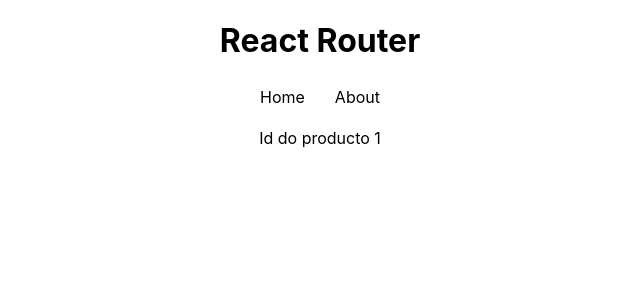
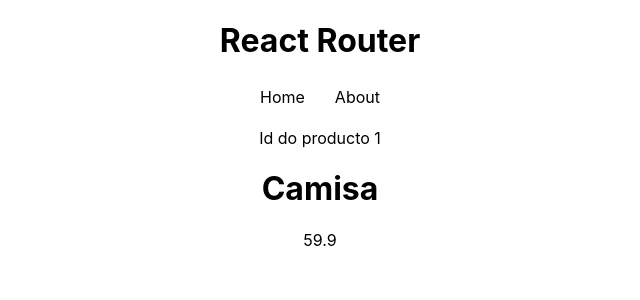
Before and after one commit to gabrielestefono/Cursos-React, a React (Create React App) app in the folder mateus_battisti/08_react_router/: page /product/1 in a window 1280 px wide. Shown: the top 300 px of the page, without its empty margins (320-960 px from the left). Built offline with nearby package versions, Linux system fonts and the light colour scheme; data requests are answered from the project's data file.

Commit message:
Carregamento dinâmico de dados

```diff
--- a/mateus_battisti/08_react_router/src/hooks/useFetch.tsx
+++ b/mateus_battisti/08_react_router/src/hooks/useFetch.tsx
@@ -6,7 +6,7 @@
 export const useFetch = (url: string) => {
 	const [loading, setLoading] = useState<boolean>(false);
 
-	const [data, setData] = useState<Product[] | null>(null);
+	const [data, setData] = useState<Product[] | Product | null>(null);
 
 	// Refatorando POST
 
--- a/mateus_battisti/08_react_router/src/pages/home.tsx
+++ b/mateus_battisti/08_react_router/src/pages/home.tsx
@@ -12,7 +12,7 @@
 			<h1>Produtos</h1>
 			{error && <p>{error}</p>}
 			<ul className="products">
-				{items?.map((item) =>
+				{Array.isArray(items) && items?.map((item) =>
 					(<li key={item.id}>
 							<h2>{item.name}</h2>
 							<p>R$ {item.price}</p>
--- a/mateus_battisti/08_react_router/src/pages/product.tsx
+++ b/mateus_battisti/08_react_router/src/pages/product.tsx
@@ -1,8 +1,27 @@
-import { useParams } from "react-router-dom"
+import { useParams } from "react-router-dom";
+import { useFetch } from "../hooks/useFetch";
 
 export default function Product(){
 	const {id} = useParams();
+
+	const url = "http://localhost:3000/products/" + id;
+
+	const {data: product, loading, error} = useFetch(url);
+
+	console.log(product);
+
 	return (
+		<>
 		<p>Id do producto {id}</p>
+		{error && <p>Ocorreu um erro</p>}
+		{loading && <p>Carregando...</p>}
+		{!Array.isArray(product) && product && (
+			<div>
+				<h1>{product.name}</h1>
+				<p>{product.price}</p>
+			</div>
+		)}
+		</>
+
 	)
 }
```
